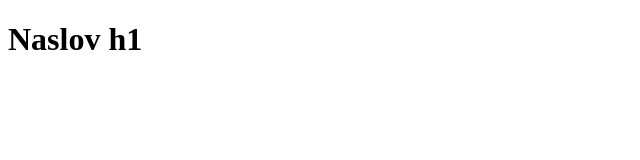
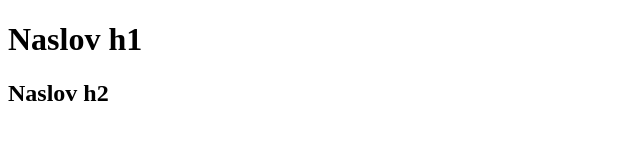
Before and after one commit to MarkoGitCourse/GitRebase, a plain HTML site: page index.html in a window 1280 px wide. Shown: the whole page, without its empty margins (0-640 px from the left). Drawn offline with Linux system fonts and the light colour scheme.

Commit message:
naslov h2

```diff
--- a/index.html
+++ b/index.html
@@ -5,5 +5,6 @@
     </head>
     <body>
         <h1>Naslov h1</h1>
+        <h2>Naslov h2</h2>
     </body>
 </html>
```
